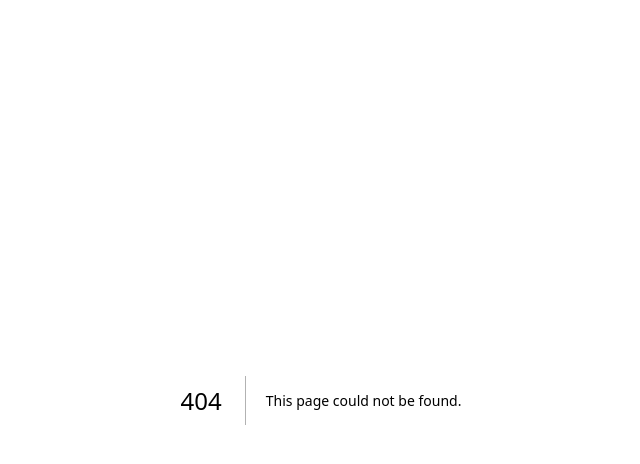
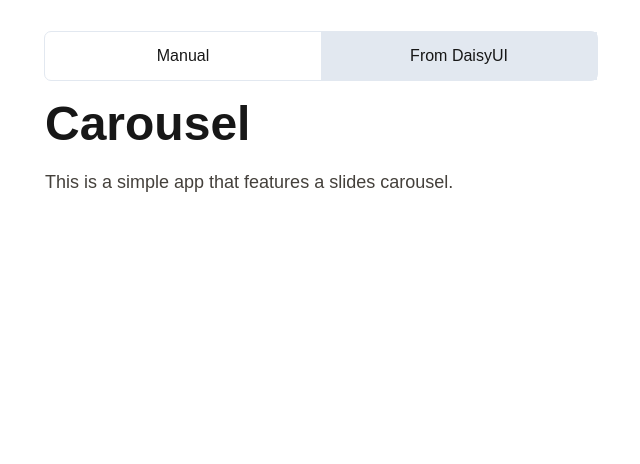
Before and after one commit to seesmof/Colors-Carousel, a Next.js app in the folder src/: page /lib in a window 1280 px wide. Before the commit this address had no page. Shown: the top 464 px of the page, without its empty margins (319-959 px from the left). Built offline with nearby package versions, Linux system fonts and the light colour scheme.

Commit message:
feat: add a new page, DaisyUI doesnt work

```diff
--- /dev/null
+++ b/src/app/lib/page.tsx
@@ -0,0 +1,19 @@
+import Header, { Tab } from "@/components/Header";
+
+const Page = () => {
+  return (
+    <div className="min-h-screen">
+      <div className="max-w-xl mx-auto w-full p-3 md:mt-5">
+        <Header active={Tab.DaisyUI} />
+        <header className="mb-5">
+          <h1 className="text-3xl md:text-5xl font-black">Carousel</h1>
+          <p className="text-lg text-stone-700 mt-3 md:mt-5">
+            This is a simple app that features a slides carousel.
+          </p>
+        </header>
+      </div>
+    </div>
+  );
+};
+
+export default Page;
--- a/src/components/Header.tsx
+++ b/src/components/Header.tsx
@@ -9,17 +9,19 @@ interface HeaderProps {
   active: Tab;
 }
 
+const CommonLinkStyles = "w-full text-center hover:bg-slate-200 h-full p-3";
+
 const Header = ({ active }: HeaderProps) => {
   return (
     <nav className="rounded-md outline outline-slate-200 mb-5 flex flex-row justify-between">
       <Link
-        className={`w-full text-center hover:bg-slate-200 h-full p-3 ${active === Tab.Manual ? "bg-slate-200" : ""}`}
+        className={`${CommonLinkStyles} ${active === Tab.Manual ? "bg-slate-200" : ""}`}
         href={"/"}
       >
         Manual
       </Link>
       <Link
-        className={`w-full text-center hover:bg-slate-200 h-full p-3 ${active === Tab.DaisyUI ? "bg-slate-200" : ""}`}
+        className={`${CommonLinkStyles} ${active === Tab.DaisyUI ? "bg-slate-200" : ""}`}
         href={"/lib"}
       >
         From DaisyUI
```
